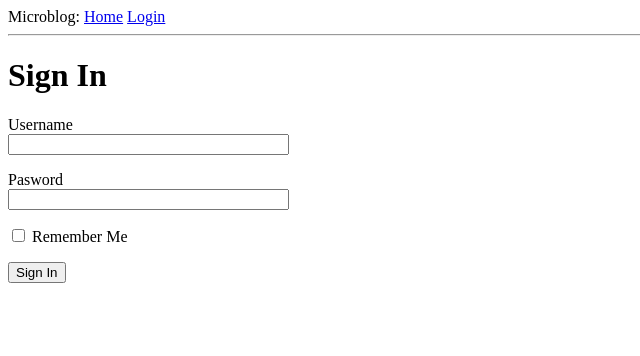
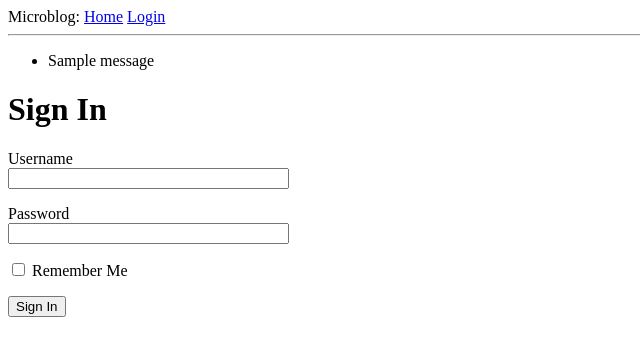
Before and after one commit to sqidking/Flask, a Flask app: page /login in a window 1280 px wide. Shown: the top 356 px of the page, without its empty margins (0-640 px from the left). Run offline with Flask 2, Linux system fonts and the light colour scheme; one stand-in notice (Sample message) is shown.

Commit message:
Form submission working

```diff
--- a/app/forms.py
+++ b/app/forms.py
@@ -4,6 +4,6 @@ from wtforms.validators import DataRequired
 
 class LoginForm(FlaskForm):
     username = StringField('Username', validators=[DataRequired()])  # validator checks that data is present
-    password = PasswordField('Pasword', validators=[DataRequired()])
+    password = PasswordField('Password', validators=[DataRequired()])
     remember_me = BooleanField('Remember Me')
     submit = SubmitField('Sign In')
--- a/app/routes.py
+++ b/app/routes.py
@@ -1,6 +1,7 @@
-from flask import render_template
+from flask import render_template, flash, redirect, url_for
 from app import app
 from app.forms import LoginForm
+
 
 @app.route('/')
 @app.route('/index')
@@ -19,7 +20,11 @@ def index():
     return render_template('index.html', title='Home', user=user, posts=posts)
 
 
-@app.route('/login')
+@app.route('/login', methods=['GET', 'POST'])
 def login():
     form = LoginForm()
+    if form.validate_on_submit():
+        flash('Login requested for user {}, remember_me={}'.format(
+            form.username.data, form.remember_me.data))
+        return redirect(url_for('index'))
     return render_template('login.html', title='Sign In', form=form)
--- a/app/templates/base.html
+++ b/app/templates/base.html
@@ -1,4 +1,5 @@
 <html>
+    <!-- This is the base for entire website -->
     <head>
         {% if title %}
         <title>{{ title }} - Microblog</title>
@@ -9,10 +10,19 @@
     <body>
     <div>
         Microblog:
-        <a href="/index">Home</a>
-        <a href="/login">Login</a>
+        <a href="{{ url_for('index') }}">Home</a>
+        <a href="{{ url_for('login') }}">Login</a>
     </div>
     <hr>
+    {% with messages = get_flashed_messages() %}
+    {% if messages %}
+    <ul>
+        {% for message in messages %}
+        <li>{{ message }}</li>
+        {% endfor %}
+    </ul>
+    {% endif %}
+    {% endwith %}
     {% block content %}{% endblock %}
     </body>
 </html>
--- a/app/templates/login.html
+++ b/app/templates/login.html
@@ -5,12 +5,18 @@
     <form action="" method="post" novalidate>
         {{ form.hidden_tag() }}
         <p>
-            {{ form.username.label }}<br>
-            {{ form.username(size=32) }}
+            {{ form.username.label }}<br>  <!-- <br> is line break -->
+            {{ form.username(size=32) }}<br>
+            {% for error in form.username.errors %}
+            <span style="color: red;">[{{ error }}]</span>
+            {% endfor %}
         </p>
         <p>
             {{ form.password.label }}<br>
-            {{ form.password(size=32) }}
+            {{ form.password(size=32) }}<br>
+            {% for error in form.password.errors %}
+            <span style="color: red;">[{{ error }}]</span>
+            {% endfor %}
         </p>
         <p>{{ form.remember_me() }} {{ form.remember_me.label }}</p>
         <p>{{ form.submit() }}</p>
```
